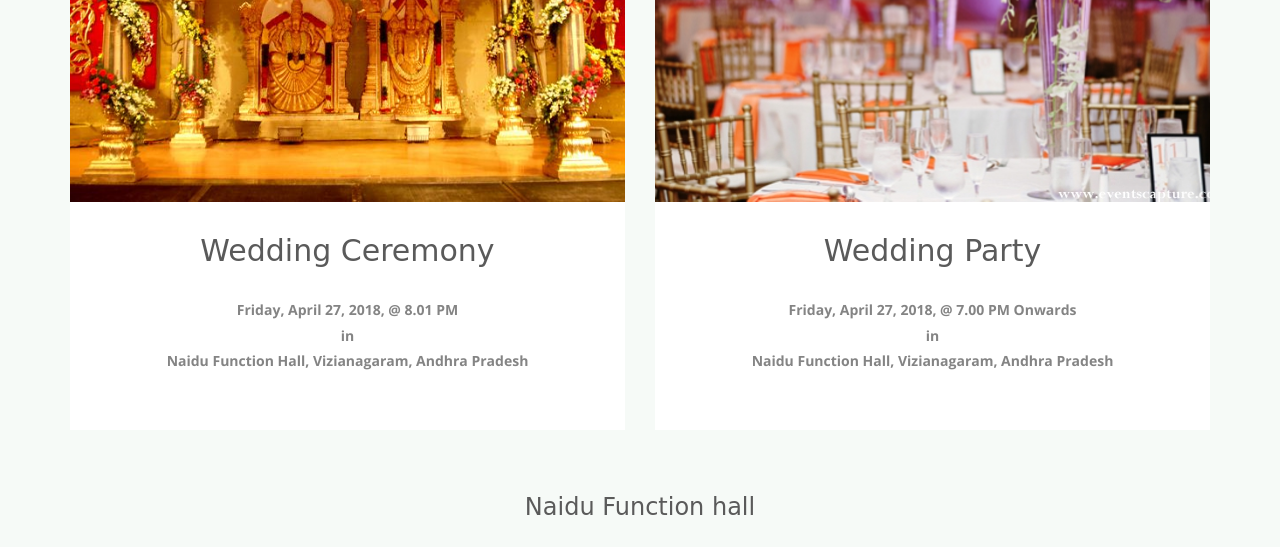
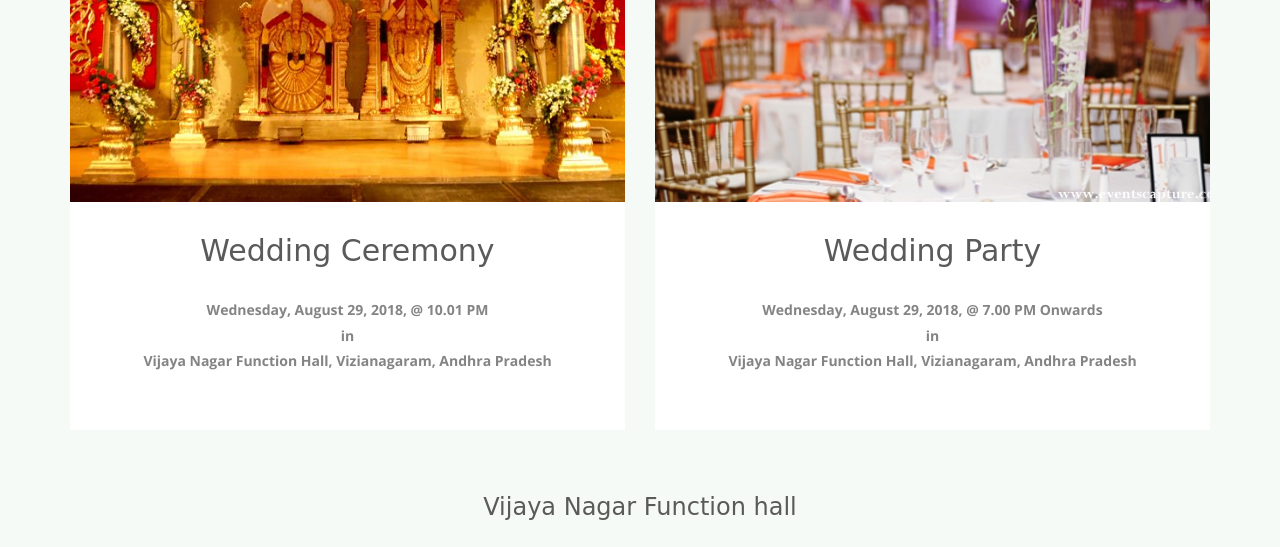
Before and after one commit to nhk007/mywedding, a website: page when-where.html in a window 1280 px wide. Shown: the part 1357-1904 px from the top of the page. Drawn offline with nearby package versions, Linux system fonts and the light colour scheme; grey boxes are pictures that could not be loaded; a web font is replaced by a local one.

Commit message:
Update when-where.html

```diff
--- a/when-where.html
+++ b/when-where.html
@@ -136,7 +136,7 @@
 							<div class="ceremony-bg" style="background-image: url(images/wed-ceremony.jpg);"></div>
 							<div class="desc">
 								<h3>Wedding Ceremony</h3>
-								<p><strong>Friday, April 27, 2018, @ 8.01 PM  <br> in <br> Naidu Function Hall, Vizianagaram, Andhra Pradesh</strong></p>
+								<p><strong>Wednesday, August 29, 2018, @ 10.01 PM  <br> in <br> Vijaya Nagar Function Hall, Vizianagaram, Andhra Pradesh</strong></p>
 								<!-- <p>Far far away, behind the word mountains, far from the countries Vokalia and Consonantia, there live the blind texts. Separated they live in Bookmarksgrove right at the coast of the Semantics, a large language ocean.</p> -->
 							</div>
 						</div>
@@ -146,7 +146,7 @@
 							<div class="ceremony-bg" style="background-image: url(images/wed-party.jpg);"></div>
 							<div class="desc">
 								<h3>Wedding Party</h3>
-								<p><strong>Friday, April 27, 2018, @ 7.00 PM Onwards <br> in <br> Naidu Function Hall, Vizianagaram, Andhra Pradesh </strong></p>
+								<p><strong>Wednesday, August 29, 2018, @ 7.00 PM Onwards <br> in <br> Vijaya Nagar Function Hall, Vizianagaram, Andhra Pradesh </strong></p>
 
 							</div>
 						</div>
@@ -155,10 +155,10 @@
 				<div class="row">
 					<div class="col-md-8 col-md-offset-2 text-center heading-section animate-box">
 
-						<h3> 	Naidu Function hall </h3>
+						<h3> 	Vijaya Nagar Function hall </h3>
 
-<iframe src="https://www.google.com/maps/embed?pb=!1m18!1m12!1m3!1d3792.007930591589!2d83.3957054498314!3d18.11742498604842!2m3!1f0!2f0!3f0!3m2!1i1024!2i768!4f13.1!3m3!1m2!1s0x3a3be567203744cd%3A0x6ce4d455660f9619!2sNaidu+Function+Hall%2C+Tankbund+Rd%2C+Venkata+Lakshmi+Area%2C+Chinna+Veedhi%2C+Balaji+Nagar%2C+Vizianagaram%2C+Andhra+Pradesh+535001!5e0!3m2!1sen!2sin!4v1523971888080" width="600" height="450" frameborder="0" style="border:0" allowfullscreen></iframe>
-
+<!--<iframe src="https://www.google.com/maps/embed?pb=!1m18!1m12!1m3!1d3792.007930591589!2d83.3957054498314!3d18.11742498604842!2m3!1f0!2f0!3f0!3m2!1i1024!2i768!4f13.1!3m3!1m2!1s0x3a3be567203744cd%3A0x6ce4d455660f9619!2sNaidu+Function+Hall%2C+Tankbund+Rd%2C+Venkata+Lakshmi+Area%2C+Chinna+Veedhi%2C+Balaji+Nagar%2C+Vizianagaram%2C+Andhra+Pradesh+535001!5e0!3m2!1sen!2sin!4v1523971888080" width="600" height="450" frameborder="0" style="border:0" allowfullscreen></iframe>-->
+<iframe src="https://www.google.com/maps/embed?pb=!1m18!1m12!1m3!1d3792.1468755517317!2d83.416652882993!3d18.11100735919573!2m3!1f0!2f0!3f0!3m2!1i1024!2i768!4f13.1!3m3!1m2!1s0x3a3bfab2c9682def%3A0x4ef724a5673ee46d!2sState+Bank+of+India+-+Dasanna+Pet+Branch!5e0!3m2!1sen!2sin!4v1533230379799" width="600" height="450" frameborder="0" style="border:0" allowfullscreen></iframe>
 					</div>
 				</div>
 			</div>
```
